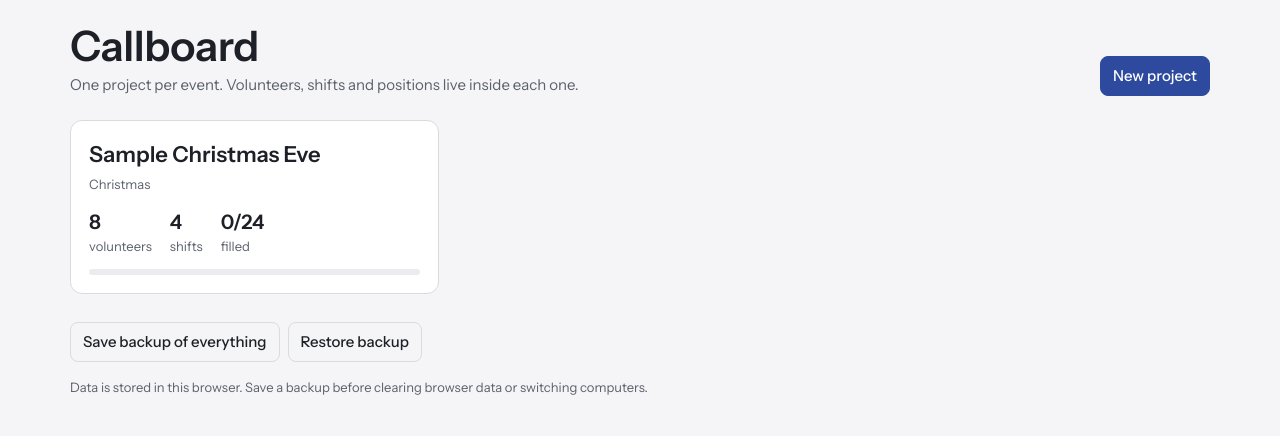
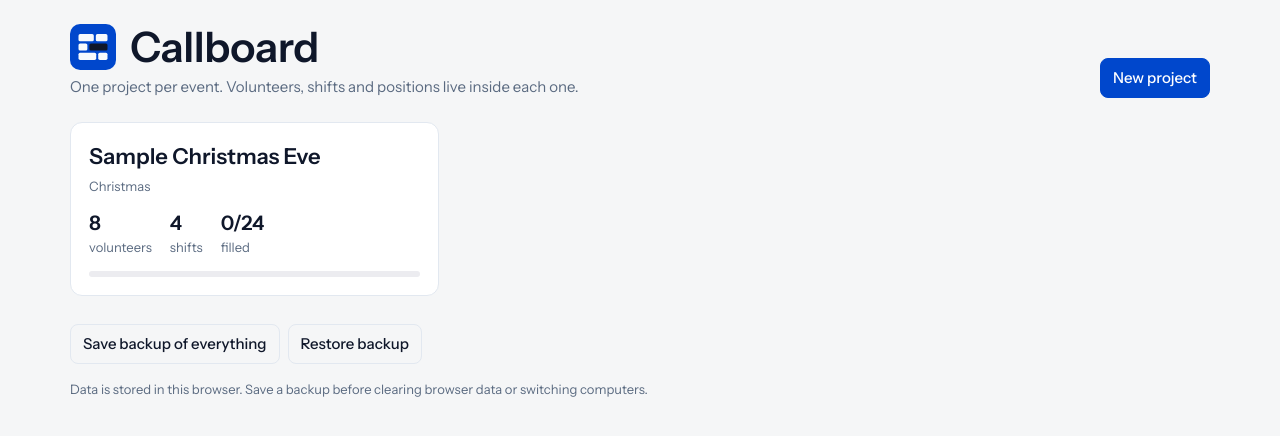
Before and after one commit to jeverett10/Callboard, a plain HTML site: page index.html in a window 1280 px wide. Drawn offline with Linux system fonts and the light colour scheme.

Commit message:
Refresh branding and color theme
Add the new Callboard logo to the home and project screens and use it as the browser favicon. Update light and dark theme colors to match the new branding.

```diff
--- a/index.html
+++ b/index.html
@@ -8,18 +8,19 @@
 <link rel="preconnect" href="https://fonts.googleapis.com">
 <link rel="preconnect" href="https://fonts.gstatic.com" crossorigin>
 <link href="https://fonts.googleapis.com/css2?family=Instrument+Sans:wght@400;500;600&display=swap" rel="stylesheet">
+<link rel="icon" type="image/svg+xml" href="assets/callboard-icon.svg">
 <style>
 :root {
   box-sizing: border-box;
   padding-top: env(safe-area-inset-top, 0px);
   padding-bottom: env(safe-area-inset-bottom, 0px);
   color-scheme: light;
-  --bg: #f5f5f7; --surface: #ffffff; --surface-2: #ececf0;
-  --ink: #1d2026; --ink-2: #5b606b; --line: #d9dbe1;
-  --pine: #2d4a9e; --pine-ink: #ffffff; --pine-soft: #dfe5f6;
+  --bg: #f5f6f7; --surface: #ffffff; --surface-2: #ececf0;
+  --ink: #0f172a; --ink-2: #5a6a80; --line: #e2e8f0;
+  --pine: #0047cc; --pine-ink: #ffffff; --pine-soft: #dce7fb;
   --amber: #b9791a; --amber-soft: #f6e8cc;
   --berry: #9a2a3e; --berry-soft: #f5dde1;
-  --focus: #2d4a9e;
+  --focus: #0047cc; --logo-tile: #0047cc; --logo-open: #0f172a;
   --serif: var(--sans);
   --sans: "Instrument Sans", system-ui, -apple-system, "Segoe UI", Roboto, sans-serif;
 }
@@ -27,19 +28,21 @@
   :root:not([data-theme="light"]) {
     color-scheme: dark;
     --bg: #14161b; --surface: #1c1f26; --surface-2: #252932;
-    --ink: #eceef2; --ink-2: #a2a8b5; --line: #343945;
-    --pine: #93a9f2; --pine-ink: #101631; --pine-soft: #222c52;
+    --ink: #f8fafc; --ink-2: #94a3b8; --line: #343945;
+    --pine: #5b8dff; --pine-ink: #0b1226; --pine-soft: #1b2c57;
     --amber: #e3a948; --amber-soft: #3a2f16;
-    --berry: #ee8a9b; --berry-soft: #3d1f26; --focus: #93a9f2;
+    --berry: #ee8a9b; --berry-soft: #3d1f26;
+    --focus: #7aa2ff; --logo-tile: #0f172a; --logo-open: #0047cc;
   }
 }
 :root[data-theme="dark"] {
   color-scheme: dark;
   --bg: #14161b; --surface: #1c1f26; --surface-2: #252932;
-  --ink: #eceef2; --ink-2: #a2a8b5; --line: #343945;
-  --pine: #93a9f2; --pine-ink: #101631; --pine-soft: #222c52;
+  --ink: #f8fafc; --ink-2: #94a3b8; --line: #343945;
+  --pine: #5b8dff; --pine-ink: #0b1226; --pine-soft: #1b2c57;
   --amber: #e3a948; --amber-soft: #3a2f16;
-  --berry: #ee8a9b; --berry-soft: #3d1f26; --focus: #93a9f2;
+  --berry: #ee8a9b; --berry-soft: #3d1f26;
+  --focus: #7aa2ff; --logo-tile: #0f172a; --logo-open: #0047cc;
 }
 html { scroll-padding-top: env(safe-area-inset-top, 0px); }
 *, *::before, *::after { box-sizing: inherit; }
@@ -53,6 +56,8 @@ button, select, input, textarea { font: inherit; color: inherit; }
 h1 { font-family: var(--serif); font-weight: 700; font-size: clamp(28px, 5vw, 42px); line-height: 1.05; margin: 0; letter-spacing: -0.01em; }
 h2 { font-family: var(--serif); font-weight: 700; margin: 0; }
 .sub { color: var(--ink-2); margin-top: 6px; }
+.brand { display: flex; align-items: center; gap: 14px; }
+.brand svg { flex: none; width: 46px; height: 46px; }
 .hint { color: var(--ink-2); font-size: 13px; margin: 10px 0 0; }
 
 .btn { border: 1px solid var(--line); background: var(--surface); border-radius: 8px; padding: 8px 12px; cursor: pointer; font-weight: 500; }
@@ -79,7 +84,8 @@ h2 { font-family: var(--serif); font-weight: 700; margin: 0; }
 .empty { border: 1px dashed var(--line); border-radius: 12px; padding: 28px; text-align: center; color: var(--ink-2); }
 
 /* project header */
-.back { background: none; border: 0; padding: 0; color: var(--ink-2); cursor: pointer; margin-bottom: 10px; }
+.back { display: inline-flex; align-items: center; gap: 10px; background: none; border: 0; padding: 0; color: var(--ink-2); cursor: pointer; margin-bottom: 14px; }
+.back svg { width: 30px; height: 30px; flex: none; }
 .back:hover { color: var(--ink); }
 header.top { display: flex; flex-wrap: wrap; align-items: end; justify-content: space-between; gap: 16px; margin-bottom: 20px; }
 .meter { min-width: 220px; }
@@ -183,7 +189,7 @@ textarea.paste { width: 100%; min-height: 120px; padding: 10px; border: 1px soli
 .warn { font-size: 13px; color: var(--berry); }
 .errs { display: grid; gap: 6px; margin-top: 12px; }
 
-.drop-overlay { position: fixed; inset: 0; z-index: 40; background: rgba(45, 74, 158, .88); display: grid; place-items: center; color: #fff; text-align: center; pointer-events: none; }
+.drop-overlay { position: fixed; inset: 0; z-index: 40; background: rgba(0, 71, 204, .88); display: grid; place-items: center; color: #fff; text-align: center; pointer-events: none; }
 .drop-overlay div { display: grid; gap: 6px; }
 .drop-overlay strong { font-family: var(--serif); font-size: 32px; }
 
@@ -209,6 +215,7 @@ textarea.paste { width: 100%; min-height: 120px; padding: 10px; border: 1px soli
 <script>
 (function () {
   "use strict";
+  var LOGO = '<svg viewBox="0 0 1024 1024" aria-hidden="true"><rect width="1024" height="1024" rx="224" fill="var(--logo-tile)"/><g fill="#f7fafd"><rect x="189.44" y="225.28" width="340.48" height="161.28" rx="35.84"/><rect x="574.72" y="225.28" width="259.84" height="161.28" rx="35.84"/><rect x="189.44" y="431.36" width="197.12" height="161.28" rx="35.84"/><rect x="628.48" y="637.44" width="206.08" height="161.28" rx="35.84"/><rect x="189.44" y="637.44" width="394.24" height="161.28" rx="35.84"/></g><rect x="431.36" y="431.36" width="403.2" height="161.28" rx="35.84" fill="var(--logo-open)"/></svg>';
 
   /* ================= parsing (pure functions) ================= */
   /*PARSE-START*/
@@ -657,7 +664,7 @@ textarea.paste { width: 100%; min-height: 120px; padding: 10px; border: 1px soli
         '<div class="pbar"><span style="width:' + pct + '%"></span></div></button>';
     }).join("");
     document.getElementById("app").innerHTML =
-      '<div class="home-head"><div><h1>Callboard</h1><div class="sub">One project per event. Volunteers, shifts and positions live inside each one.</div></div>' +
+      '<div class="home-head"><div><div class="brand">' + LOGO + '<h1>Callboard</h1></div><div class="sub">One project per event. Volunteers, shifts and positions live inside each one.</div></div>' +
       '<div class="toolbar" style="margin:0"><button class="btn primary" id="newProject">New project</button></div></div>' +
       (cards ? '<div class="projects">' + cards + "</div>" : '<div class="empty">No projects yet. Create one to get started.</div>') +
       '<div class="toolbar" style="margin-top:28px"><button class="btn quiet" id="backupAll">Save backup of everything</button>' +
@@ -704,7 +711,7 @@ textarea.paste { width: 100%; min-height: 120px; padding: 10px; border: 1px soli
   function renderProject() {
     var P = cur();
     document.getElementById("app").innerHTML =
-      '<button class="back" id="backHome">← All projects</button>' +
+      '<button class="back" id="backHome" aria-label="All projects">' + LOGO + '<span>All projects</span></button>' +
       '<header class="top"><div><h1>' + esc(P.name) + '</h1><div class="sub">' + esc(P.kind) + ", " + P.shifts.length + " shift" + (P.shifts.length === 1 ? "" : "s") + "</div></div>" +
       '<div class="meter" aria-live="polite"><div class="meter-label"><span id="meterText"></span><strong id="meterPct"></strong></div><div class="meter-bar"><span id="meterFill" style="width:0%"></span></div></div></header>' +
       '<nav class="tabs" role="tablist">' + ["schedule", "volunteers", "setup"].map(function (t) {
```
Also changed, not shown: assets/callboard-icon.svg (added), 1 other file.
